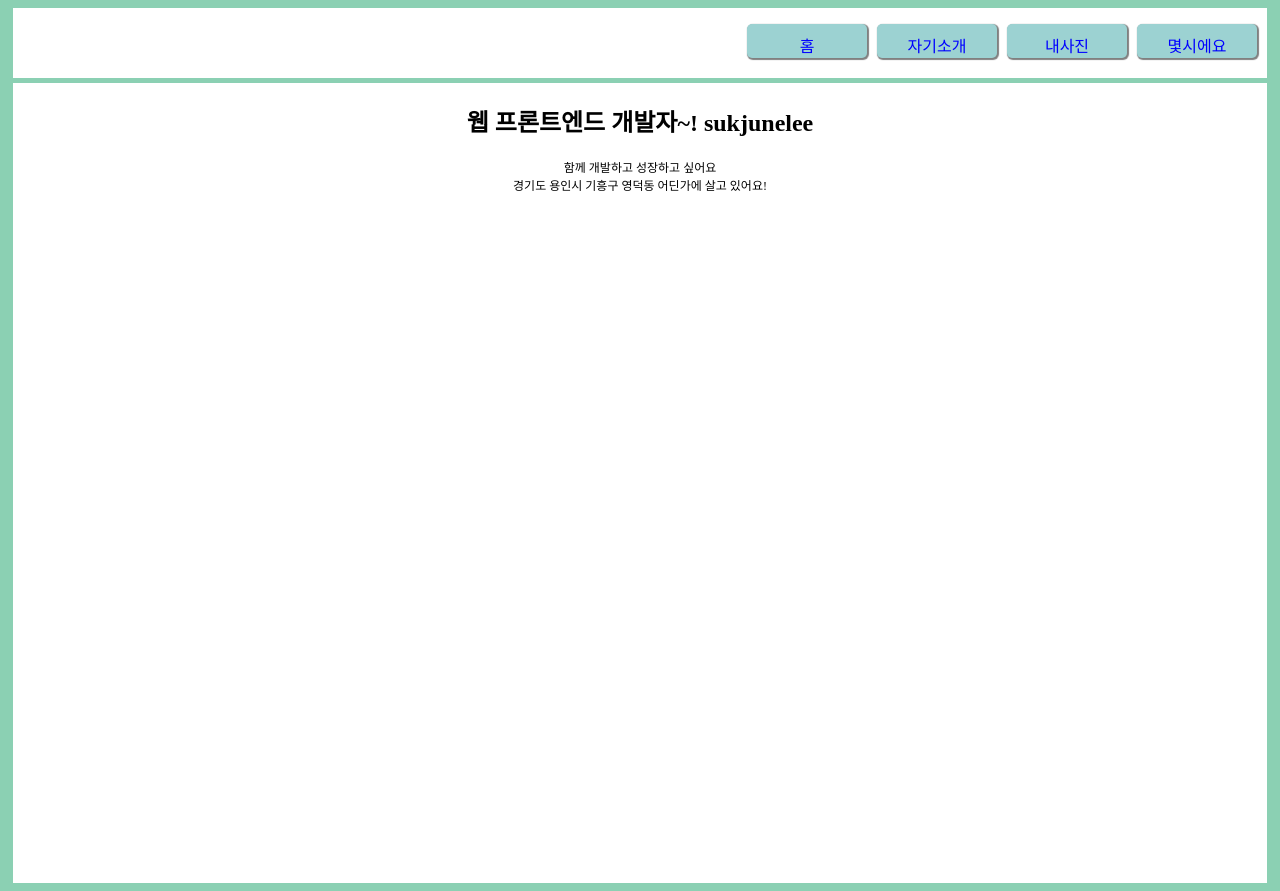
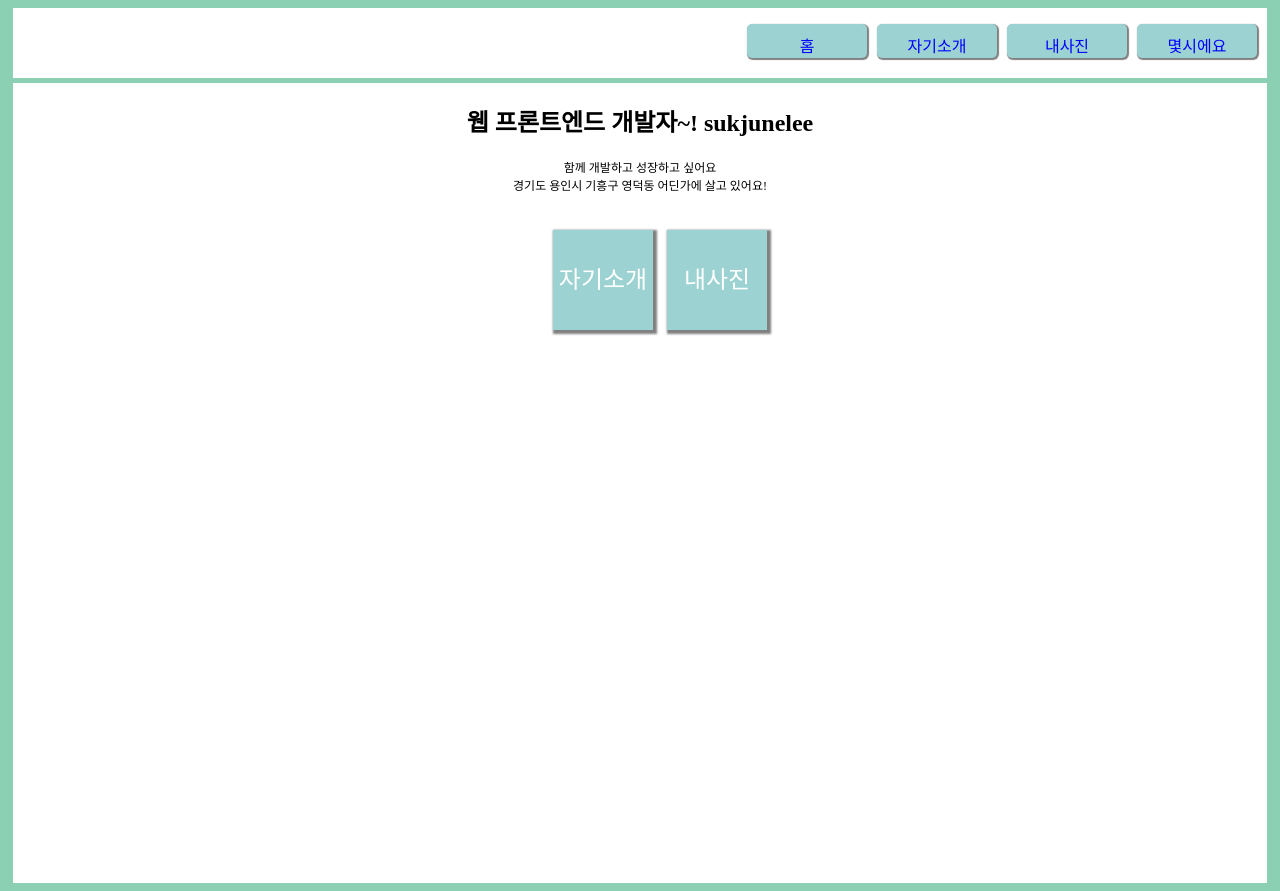
Before and after one commit to robin00q/MyBoard, a plain HTML site: page index.html in a window 1280 px wide. Drawn offline with Linux system fonts and the light colour scheme.

Commit message:
add css for description button using ul & li

```diff
--- a/header.css
+++ b/header.css
@@ -21,8 +21,8 @@ nav > ul > li {
   float : right;
   margin-right : 10px;
   position : relative;
-  vertical-align: middle;
   padding-top : 9px;
+  cursor: pointer;
 }
 
 section {
@@ -41,3 +41,20 @@ section > h1 {
   font-size: 12px;
   padding-top : 20px;
 }
+
+section > ul {
+  text-align: center;
+}
+
+section > ul > li {
+  width : 100px;
+  height : 100px;
+  background-color: #9cd2d2;
+  color : white;
+  margin : 20px 5px;
+  cursor: pointer;
+  font-size: 1.5em;
+  box-shadow: 2px 2px 2px 2px gray;
+  display: inline-block;
+  line-height: 100px;
+}
--- a/index.html
+++ b/index.html
@@ -24,6 +24,11 @@
       함께 개발하고 성장하고 싶어요<br/>
       경기도 용인시 기흥구 영덕동 어딘가에 살고 있어요!
     </div>
+    <ul>
+      <li>자기소개</li>
+      <li>내사진</li>
+    </ul>
+
 
   </section>
   <footer></footer>
```
